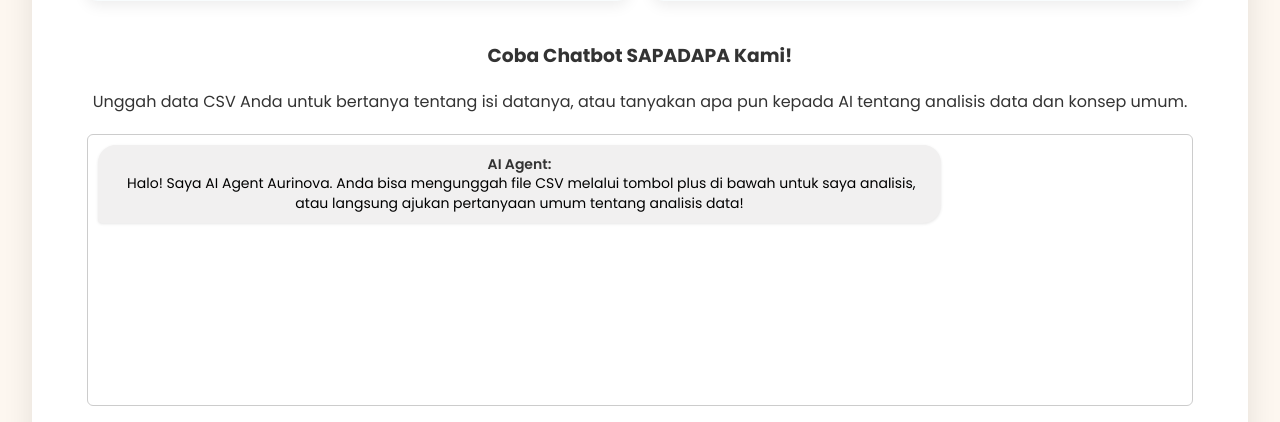
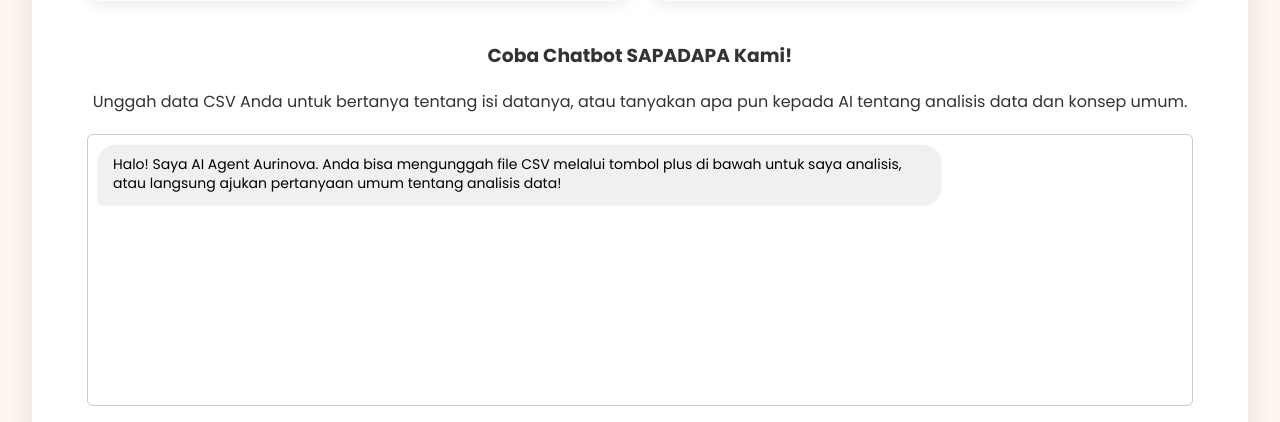
Before and after one commit to javamlna/Aurinova, a Flask app: page /sapadapa in a window 1280 px wide. Shown: the part 925-1347 px from the top of the page. Run offline with Flask 3, Linux system fonts and the light colour scheme.

Commit message:
Update Tampilan.

```diff
--- a/aiagent/templates/index.html
+++ b/aiagent/templates/index.html
@@ -208,6 +208,7 @@
   background-color: #F1F0F0;
   color: #000;
   border-bottom-left-radius: 4px;
+  text-align: left;
 }
 
 .message strong {
@@ -407,7 +408,7 @@
     messageDiv.textContent = message;
   } else {
     messageDiv.classList.add('bot');
-    messageDiv.innerHTML = `<strong>AI Agent:</strong> ${marked.parse(message).replace(/<p>|<\/p>/g, '')}`;
+    messageDiv.innerHTML = marked.parse(message).replace(/<p>|<\/p>/g, '');
   }
 
   chatBox.appendChild(messageDiv);
--- a/aiagent/templates/landing.html
+++ b/aiagent/templates/landing.html
@@ -257,7 +257,7 @@
             </div>
         </div>
         <div class="feature-item">
-                <img src="{{ url_for('static', filename='images/sapadapa.png') }}" alt="Sapadapa Icon">
+                <img src="{{ url_for('static', filename='images/sapadapa1.png') }}" alt="Sapadapa Icon">
                 <h3>Obrolan AI untuk Analisis Mendalam (SAPADAPA)</h3>
                 <p>Gunakan AI kami untuk membantu Anda dalam Situation Analysis, Problem Analysis, Decision Analysis, dan Potential Problem Analysis data Anda</p>
             </div>
--- a/aiagent/templates/sapadapa.html
+++ b/aiagent/templates/sapadapa.html
@@ -151,6 +151,7 @@
             background-color: #F1F0F0;
             color: #000;
             border-bottom-left-radius: 4px;
+            text-align: left;
         }
 
         .message strong {
@@ -546,7 +547,7 @@
                 messageDiv.textContent = message;
             } else {
                 messageDiv.classList.add('bot');
-                messageDiv.innerHTML = `<strong>AI Agent:</strong> ${marked.parse(message).replace(/<p>|<\/p>/g, '')}`;
+                messageDiv.innerHTML = marked.parse(message).replace(/<p>|<\/p>/g, '');
             }
 
             chatBox.appendChild(messageDiv);
```
Also changed, not shown: aiagent/static/images/sapadapa1.png (added).
